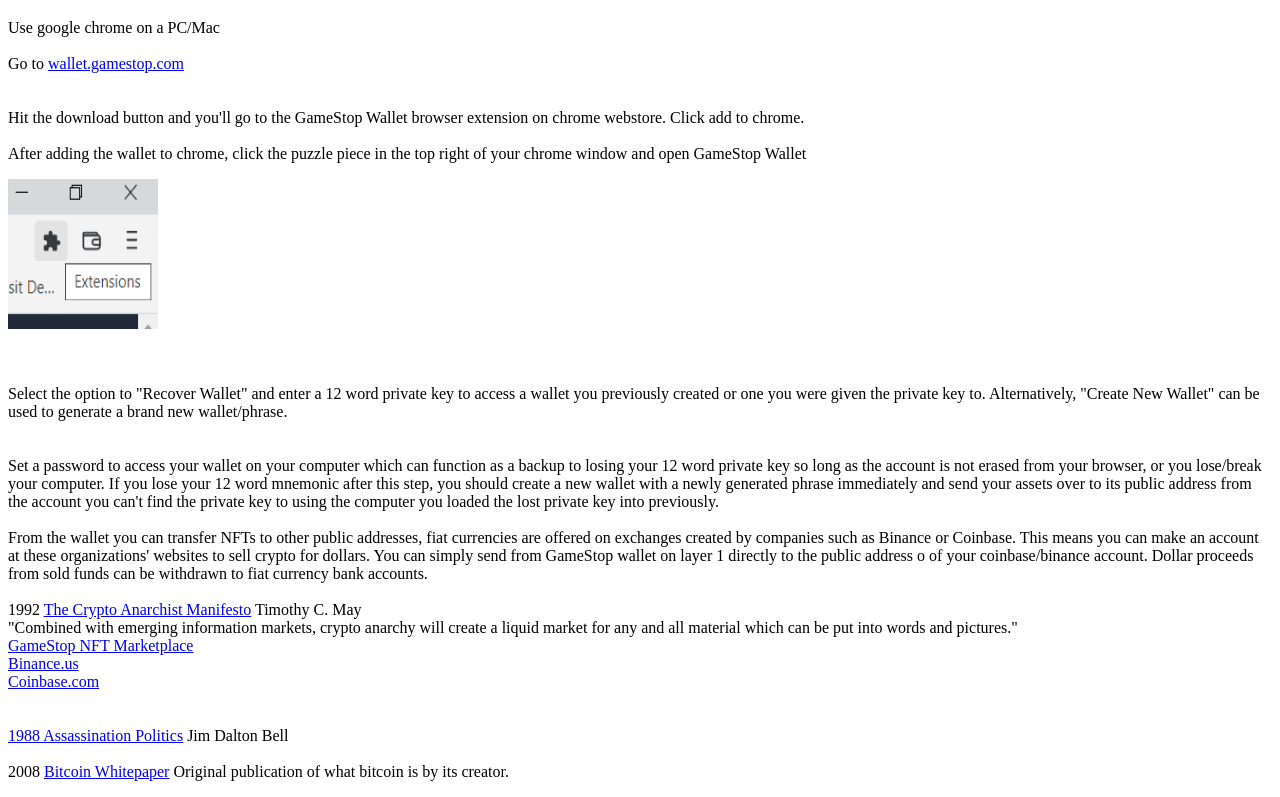
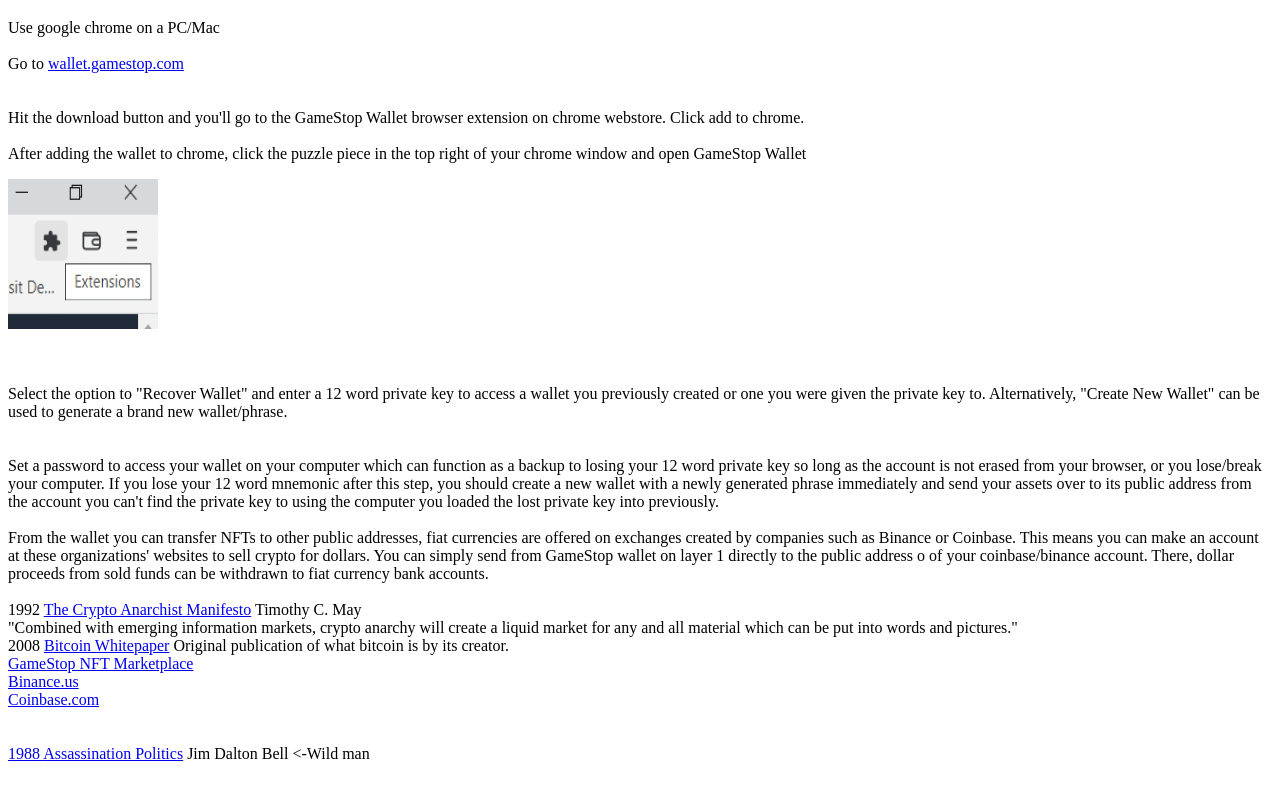
Before and after one commit to pinballwizrd/pinballwizrd.github.io, a plain HTML site: page index.html in a window 1280 px wide. Shown: the part 79-876 px from the top of the page. Drawn offline with Linux system fonts and the light colour scheme.

Commit message:
Update index.html

```diff
--- a/index.html
+++ b/index.html
@@ -27,7 +27,7 @@
 <br> <br>
 From the wallet you can transfer NFTs to other public addresses, fiat currencies are offered on exchanges created by companies such as Binance or Coinbase. This means
 you can make an account at these organizations' websites to sell crypto for dollars. You can simply send from GameStop wallet on layer 1 directly to the public address o
-of your coinbase/binance account. Dollar proceeds from sold funds can be withdrawn to fiat currency bank accounts.
+of your coinbase/binance account. There, dollar proceeds from sold funds can be withdrawn to fiat currency bank accounts.
 <br> <br>
 
 
@@ -35,15 +35,16 @@
 1992 <a href="https://groups.csail.mit.edu/mac/classes/6.805/articles/crypto/cypherpunks/may-crypto-manifesto.html" target="_blank">The Crypto Anarchist Manifesto</a> Timothy C. May <br>
 "Combined with emerging information markets, crypto anarchy will create a liquid market for any and all material which can be put into words and pictures."
     <br>
+2008 <a href="https://bitcoin.org/bitcoin.pdf" target="_blank">Bitcoin Whitepaper</a> Original publication of what bitcoin is by its creator. <br>
 <a href="https://nft.gamestop.com/" target="_blank">GameStop NFT Marketplace</a> <br>
 <a href="https://www.binance.us/en" target="_blank">Binance.us</a> <br>
 <a href="https://www.coinbase.com/" target="_blank">Coinbase.com</a> <br>
 <a href="https://www.kraken.com/en-us" target="_blank"Kraken.com</a> <br>
     <br>
-1988 <a href="https://cryptome.org/ap.htm" target="_blank">Assassination Politics</a> Jim Dalton Bell
+1988 <a href="https://cryptome.org/ap.htm" target="_blank">Assassination Politics</a> Jim Dalton Bell <-Wild man
   <br>
   <br>
-2008 <a href="https://bitcoin.org/bitcoin.pdf" target="_blank">Bitcoin Whitepaper</a> Original publication of what bitcoin is by its creator.
+
 
 
 
```
